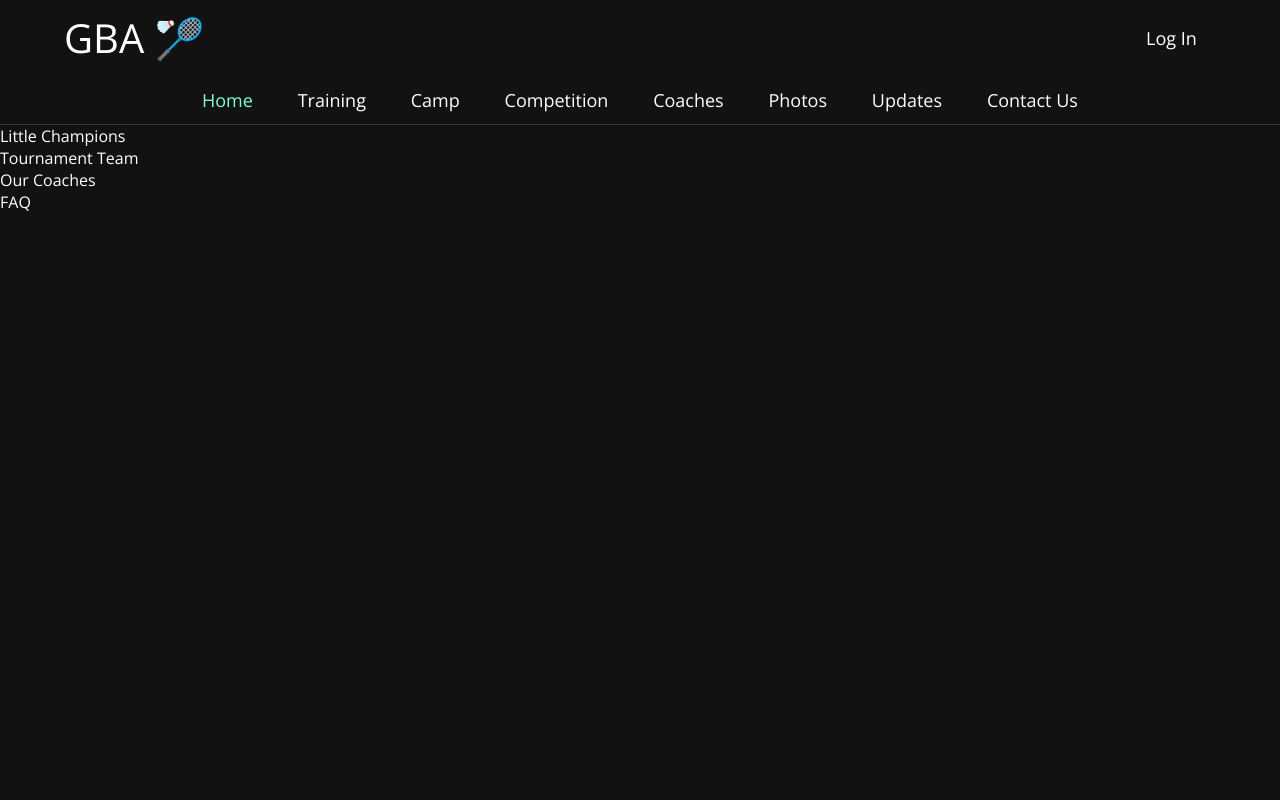
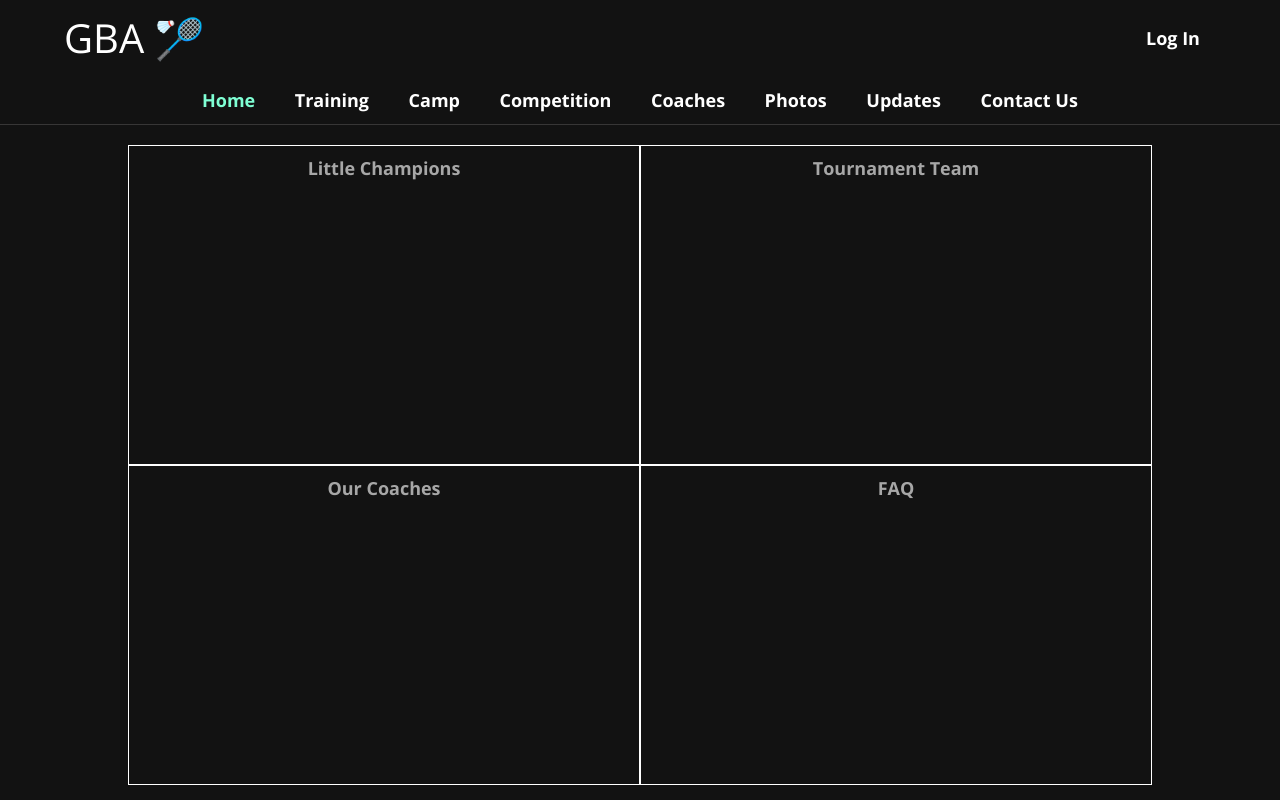
Before and after one commit to ConnorLam/GBA_Website, a React (Create React App) app in the folder react-app/: page / in a window 1280 px wide. Built offline with nearby package versions, Linux system fonts and the light colour scheme; no server answers.

Commit message:
working on quadrants for splash

```diff
--- a/react-app/src/components/NavBar/NavBar.css
+++ b/react-app/src/components/NavBar/NavBar.css
@@ -39,6 +39,7 @@
     padding: 10px;
     border-radius: 10px;
     cursor: pointer;
+    font-weight: bolder;
 }
 
 /* .ls-nav{
--- a/react-app/src/components/Splash/Splash.css
+++ b/react-app/src/components/Splash/Splash.css
@@ -66,3 +66,58 @@ body {
 .x-large-font{
     font-size: xx-large;
 }
+
+.main-splash{
+    height: 100vh;
+    width: 100%;
+    padding-top: 20px;
+    margin-bottom: 50px;
+}
+
+.four-quadrants{
+    display: flex;
+    align-items: center;
+    flex-direction: column;
+    height: 80%;
+    padding: 0% 10%;
+    /* width: 100%; */
+}
+
+.top-bottom-quad{
+    display: flex;
+    flex-direction: row;
+    height: 50%;
+    width: 100%;
+}
+
+.each-quad{
+    width: 50%;
+    padding-top: 10px;
+    border: solid 1px white;
+    font-size: large;
+    overflow: hidden;
+    position: relative;
+    /* background-image: url('../../assets/gba_photos/eti.jpeg'); */
+}
+
+/* .each-quad:hover{
+    color: black;
+} */
+
+/* .background-image{
+    opacity: 0.6;
+    position: absolute;
+    left: 0;
+    top: 0;
+    width: 100%;
+    height: auto;
+    object-position: -20% 0%;
+    object-fit: contain;
+} */
+
+.quad-header{
+    display: flex;
+    justify-content: center;
+    color: rgb(167, 167, 167);
+    font-weight: bolder;
+}
--- a/react-app/src/components/Splash/Splash.js
+++ b/react-app/src/components/Splash/Splash.js
@@ -10,11 +10,11 @@ import splash3 from '../../assets/gba_photos/gba_splash4.jpeg'
 import tony from '../../assets/gba_photos/tony.jpeg'
 
 
-const images = [
-  splash1,
-  splash2,
-  splash3
-];
+// const images = [
+//   splash1,
+//   splash2,
+//   splash3
+// ];
 
 const Splash = () => {
 
@@ -24,15 +24,15 @@ const Splash = () => {
     const [splashNum, setSplashNum] = useState(0);
     const [isLoaded, setIsLoaded] = useState(false);
 
-    useEffect(() => {
-        const splashInterval = setInterval(() => {
-            setSplashNum((prevNum) => ++prevNum % images.length)
-        }, 5000)
+    // useEffect(() => {
+    //     const splashInterval = setInterval(() => {
+    //         setSplashNum((prevNum) => ++prevNum % images.length)
+    //     }, 5000)
 
-        return (() => {
-            clearInterval(splashInterval)
-        })
-    }, [])
+    //     return (() => {
+    //         clearInterval(splashInterval)
+    //     })
+    // }, [])
 
     return (
     //   <div
@@ -65,18 +65,37 @@ const Splash = () => {
     //         <img className='picture' src={tony} alt=''/>
     //     </div>
     // </div>
+    <div className="main-splash">
+
         <div className="four-quadrants white">
-        <div className="quadrant-1">
+            <div className="top-bottom-quad">
+                <div className="each-quad">
+                    <div className="quad-header">
                         Little Champions
+                    </div>
+                    <img src="" alt=""/>
                 </div >
-        <div className="quadrant-2">
+                <div className="each-quad">
+                    <div className="quad-header">
                         Tournament Team
                     </div>
-        <div className="quadrant-3">
+                    {/* <img className='background-image' src={splash1} alt=""/> */}
+                </div>
+            </div>
+            <div className="top-bottom-quad">
+                <div className="each-quad">
+                    <div className="quad-header">
                         Our Coaches
                     </div>
-        <div className="quadrant-4">
+                    <img src="" alt=""/>
+                </div>
+                <div className="each-quad">
+                    <div className="quad-header">
                         FAQ
+                    </div>
+                    <img src="" alt=""/>
+                </div>
+            </div>
         </div>
     </div>
     );
```
Lines whose indentation alone changed are shown as unchanged.
